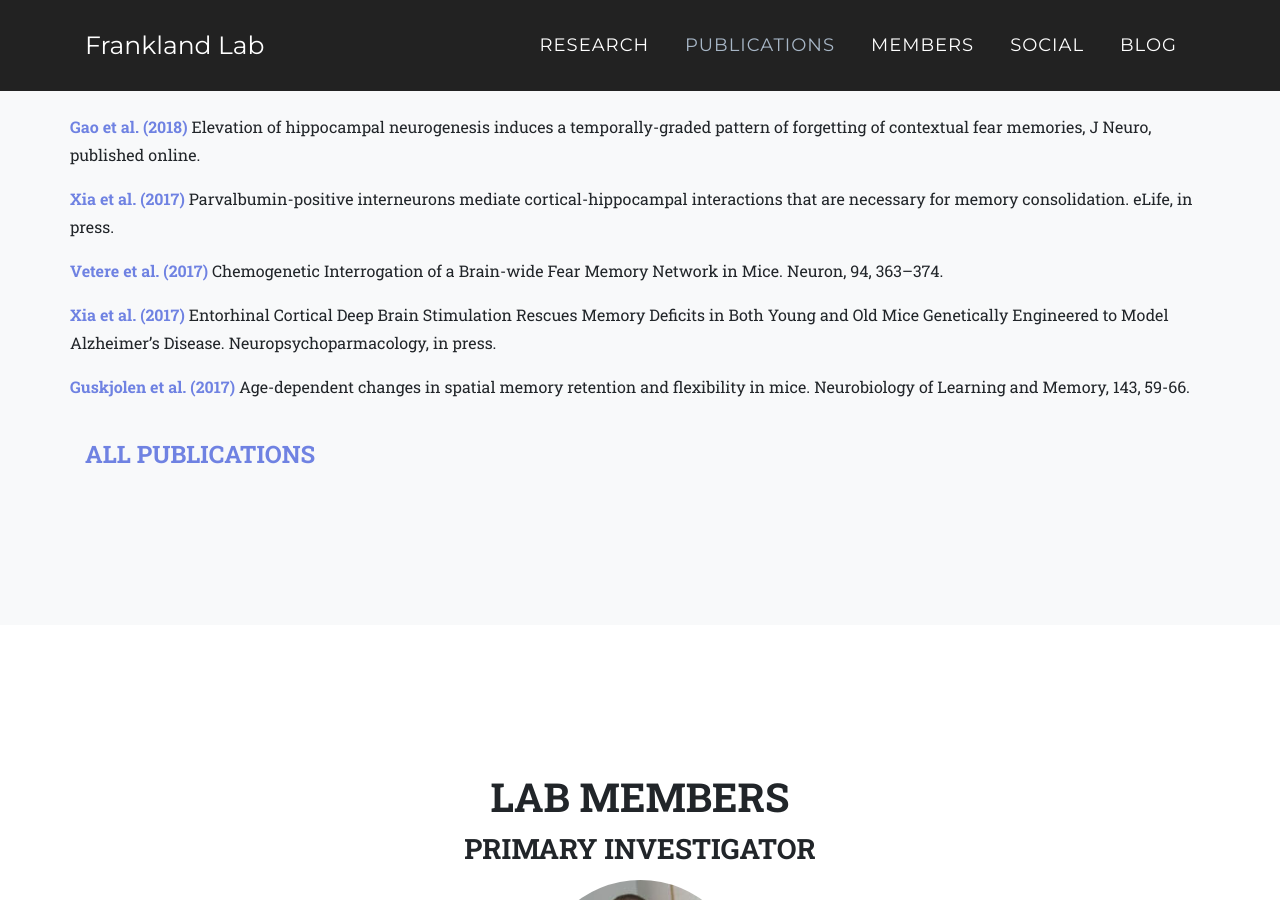
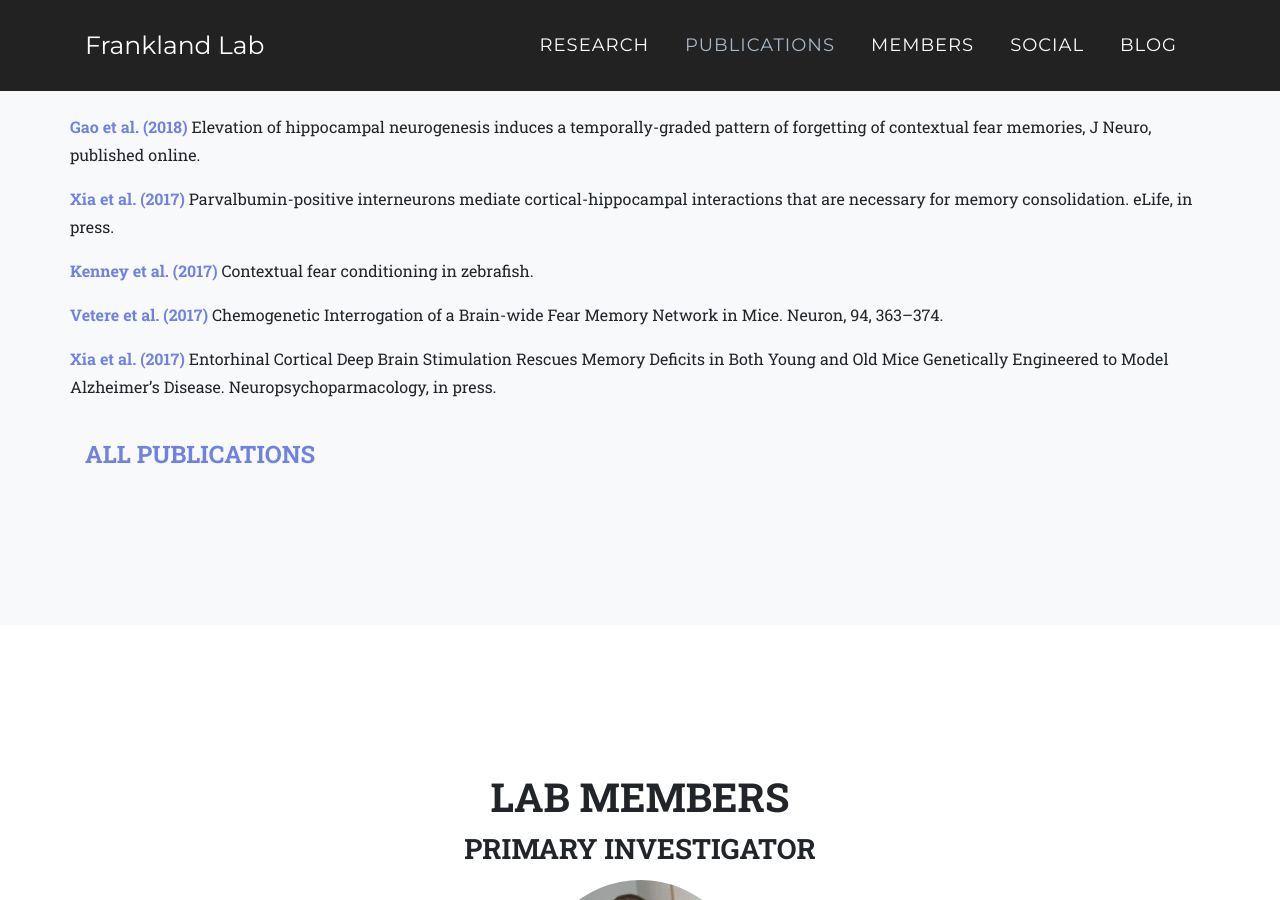
Before and after one commit to jf-lab/jflab, a Jekyll site: the page built from index.html, in a window 1280 px wide and 900 px high, scrolled down 1798 px. Built offline with Jekyll 4.4.1, drawn with Linux system fonts in a browser that asks for light colours; emoji names are drawn with the system emoji font; some web fonts are replaced.

Commit message:
add jwk paper

```diff
--- a/_data/papers.yml
+++ b/_data/papers.yml
@@ -6,6 +6,11 @@
 - author: Xia et al.
   title: Parvalbumin-positive interneurons mediate cortical-hippocampal interactions that are necessary for memory consolidation. eLife, in press.
   link: pdfs/Xia-et-al-2017b.pdf
+  year: 2017
+
+- author: Kenney et al.
+  title: Contextual fear conditioning in zebrafish.
+  link: pdfs/Kenney-et-al-2017.pdf
   year: 2017
 
 - author: Vetere et al.
```
